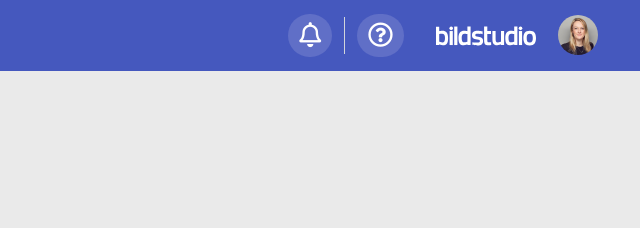
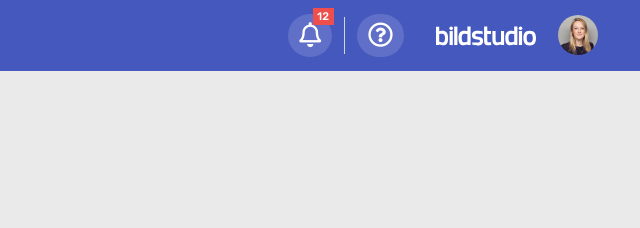
Before and after one commit to dumaaas/library-dashboard-template, a website: page public/index.html in a window 1280 px wide. Shown: the top 228 px of the page, 640-1280 px from the left. Drawn offline with Linux system fonts and the light colour scheme.

Commit message:
Added notification spam

```diff
--- a/public/index.html
+++ b/public/index.html
@@ -60,6 +60,7 @@
                                 </div>
                             </div>
                         </a>
+                        <span class="absolute bg-[#EF4F4C] text-[11px] font-medium text-white right-[10px] top-[-10px] pl-[4px] pr-[5px] pt-[1px] text-center">12</span>
                     </div>
                     <!-- Help Icon -->
                     <a class="inline-block border-l-[1px] border-gray-300 px-3 " href="#" aria-label="Add something">
```
Also changed, not shown: public/img/dashboard.svg (added), public/style/style.css.
